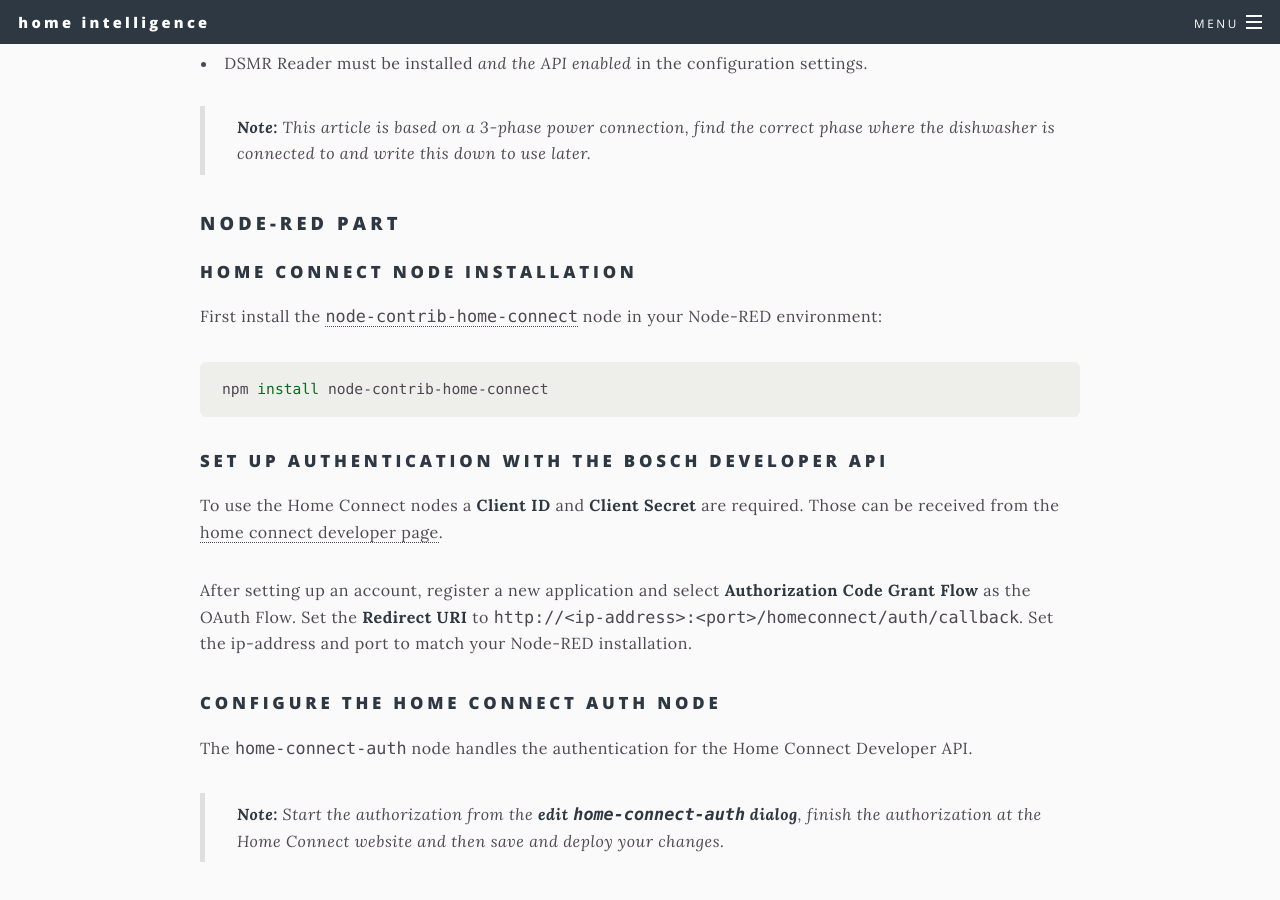
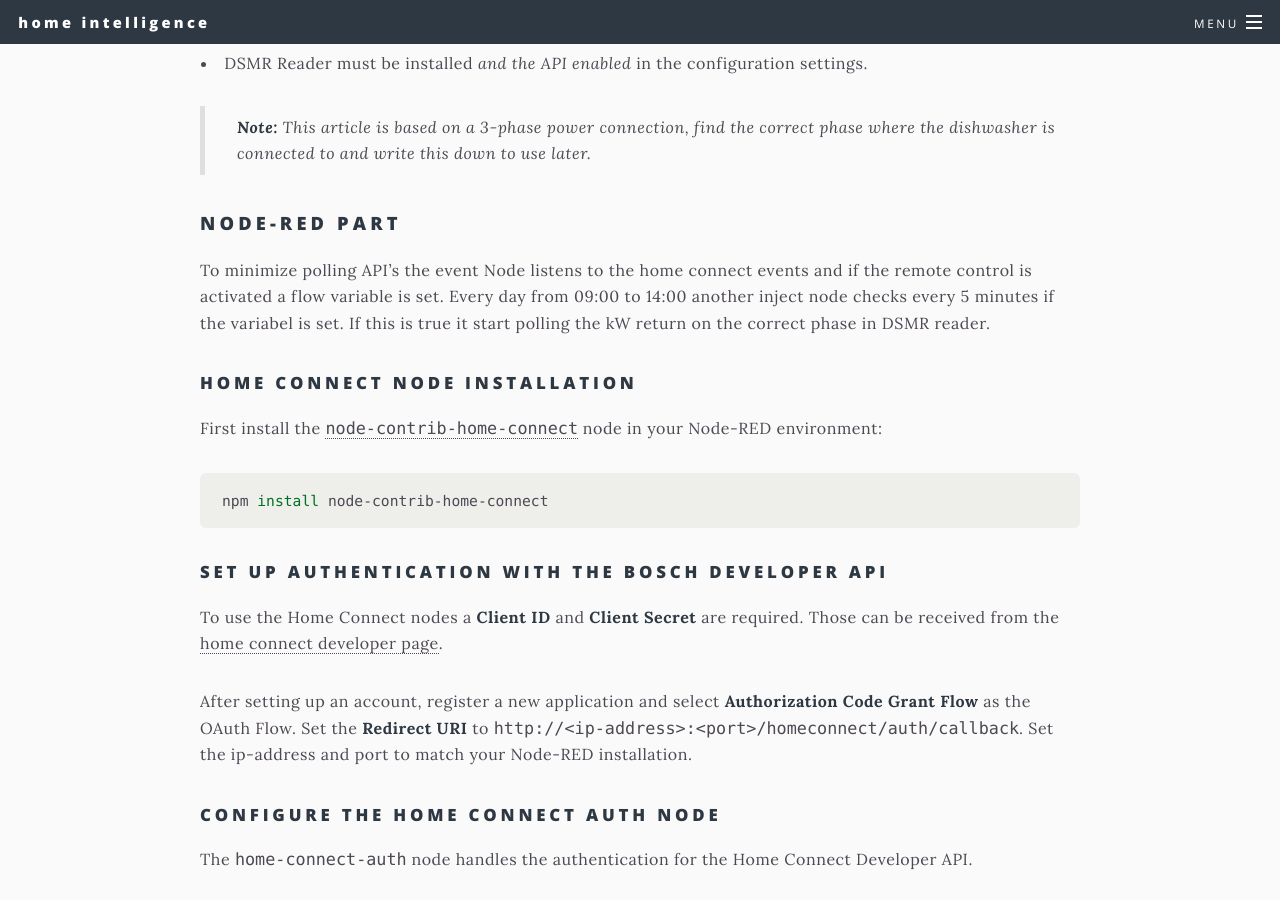
Before and after one commit to joepv/joepv.github.io, a Jekyll site: the page built from _pages/dishwasher.md, in a window 1280 px wide and 900 px high, scrolled down 2046 px. Built offline with Jekyll 4.4.1, drawn with Linux system fonts in a browser that asks for light colours; some of the changed lines change nothing that is shown; some of the changed text lies outside the part shown.

Commit message:
get haId information.

````diff
--- a/_pages/dishwasher.md
+++ b/_pages/dishwasher.md
@@ -64,6 +64,8 @@
 
 ## Node-RED part
 
+To minimize polling API's the event Node listens to the home connect events and if the remote control is activated a flow variable is set. Every day from 09:00 to 14:00 another inject node checks every 5 minutes if the variabel is set. If this is true it start polling the kW return on the correct phase in DSMR reader.
+
 ### Home Connect node installation
 
 First install the [`node-contrib-home-connect`](https://www.npmjs.com/package/node-red-contrib-homeconnect) node in your Node-RED environment:
@@ -125,7 +127,7 @@
 }
 ```
 
-Write down the `haId` to use it later.
+Write down the `haId` value to use it later.
 
 ### Functions I wrote
 
````
